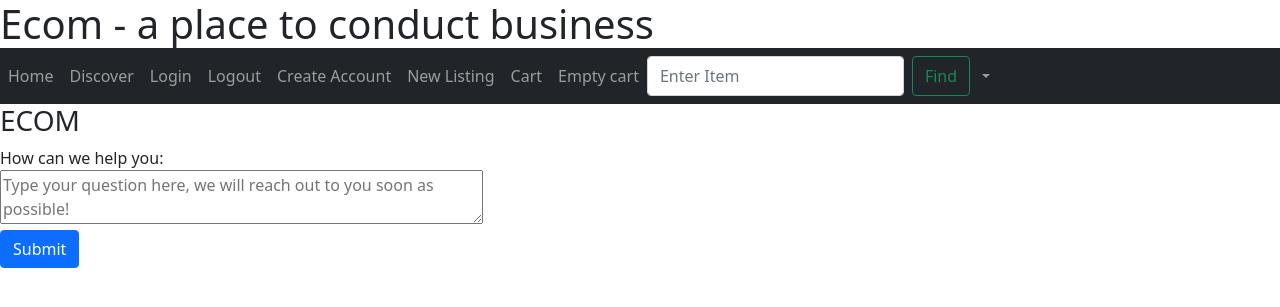
After one commit to mkao823/Group8Project, a Python web app: template websiteProject/app/templates/questions.html in a window 1280 px wide. The commit adds this page. Shown: the top 307 px of the page. Run offline with Jinja, Linux system fonts and the light colour scheme; the template is opened without the code that fills it, so the values that code supplies are empty.

Commit message:
added question function

```diff
--- a/websiteProject/app/templates/base.html
+++ b/websiteProject/app/templates/base.html
@@ -215,6 +215,7 @@
               <li><a class="dropdown-item" href="/profile">Profile</a></li>
               <li><a class="dropdown-item" href="/delete-account">Delete Account</a></li>
               <li><a class="dropdown-item" href="/history">History</a></li>
+              <li><a class="dropdown-item" href="/questions">Questions </a><li>
             </ul>
           </li>
         </div>
--- /dev/null
+++ b/websiteProject/app/templates/questions.html
@@ -0,0 +1,19 @@
+{% extends "base.html" %}
+{% block title %} FAQ {% endblock %}
+{% block sign_up %}
+<form method="POST">
+  <h3> ECOM </h3>
+  <div class = "form-group">
+    <label for="question"> How can we help you: </label><br>
+    <textarea
+      id="body"
+      name="body"
+      maxlength="300"
+      rows="2"
+      cols="50"
+      placeholder="Type your question here, we will reach out to you soon as possible!"
+     ></textarea><br>
+      <button type="submit" class="btn btn-primary">Submit</button>
+</form>
+
+{% endblock sign_up %}
```
Also changed, not shown: websiteProject/app/routes.py (+7 -0 lines).
